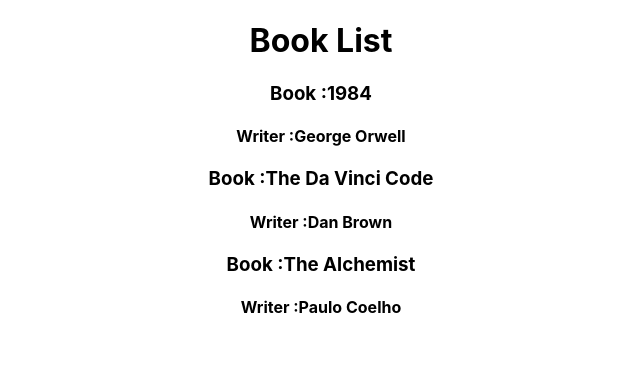
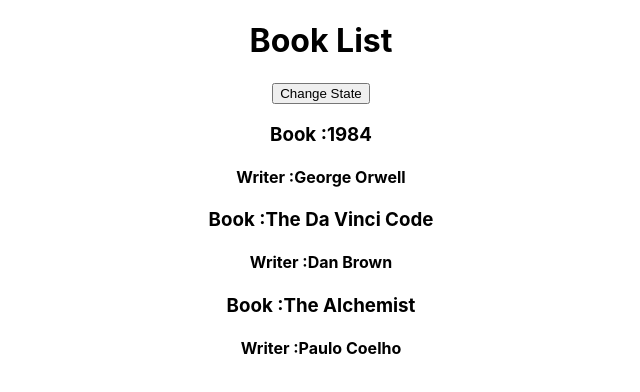
Before and after one commit to muzahid2559/React_Practice, a React (Create React App) app: page / in a window 1280 px wide. Shown: the top 392 px of the page, without its empty margins (319-959 px from the left). Built offline with nearby package versions, Linux system fonts and the light colour scheme.

Commit message:
Changing State with JS event

```diff
--- a/src/App.js
+++ b/src/App.js
@@ -4,23 +4,32 @@ import Book  from './components/book';
 
 class App extends Component {
 
-//State
 state = {
   books : [
     { BookName : "1984", writer : "George Orwell" },
     { BookName : "The Da Vinci Code", writer : "Dan Brown"},
     { BookName : "The Alchemist", writer : "Paulo Coelho"}
-  ]
+  ],
+  otherProps : "I am some other prop"
 }
-  // constructor(){
-  //   super();
-  //   this.state = {};
-  // }
+
+changeBookState = () =>{
+  this.setState({
+    books : [
+      { BookName : "Nineteen Eighty-Four", writer : "George Orwell" },
+      { BookName : "The Da Vinci Code", writer : "Dan Brown"},
+      { BookName : "Metmorphosis", writer : "Franz Kafka"}
+    ]
+  });
+
+}
 
   render() {
     return (
           <div className="App">
             <h1>Book List</h1>
+            <button onClick={this.changeBookState}>Change State</button>
+
             <Book BookName = {this.state.books[0].BookName} Writer = {this.state.books[0].writer}/>
             <Book BookName = {this.state.books[1].BookName} Writer = {this.state.books[1].writer}/>
             <Book BookName = {this.state.books[2].BookName} Writer = {this.state.books[2].writer}/>
```
